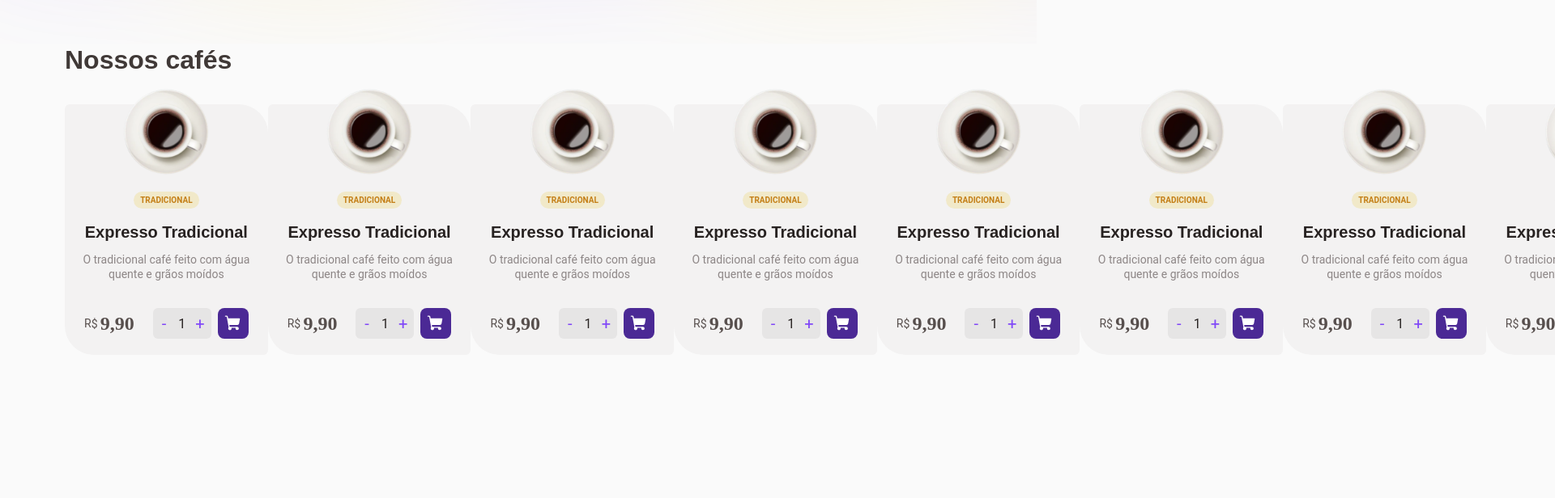
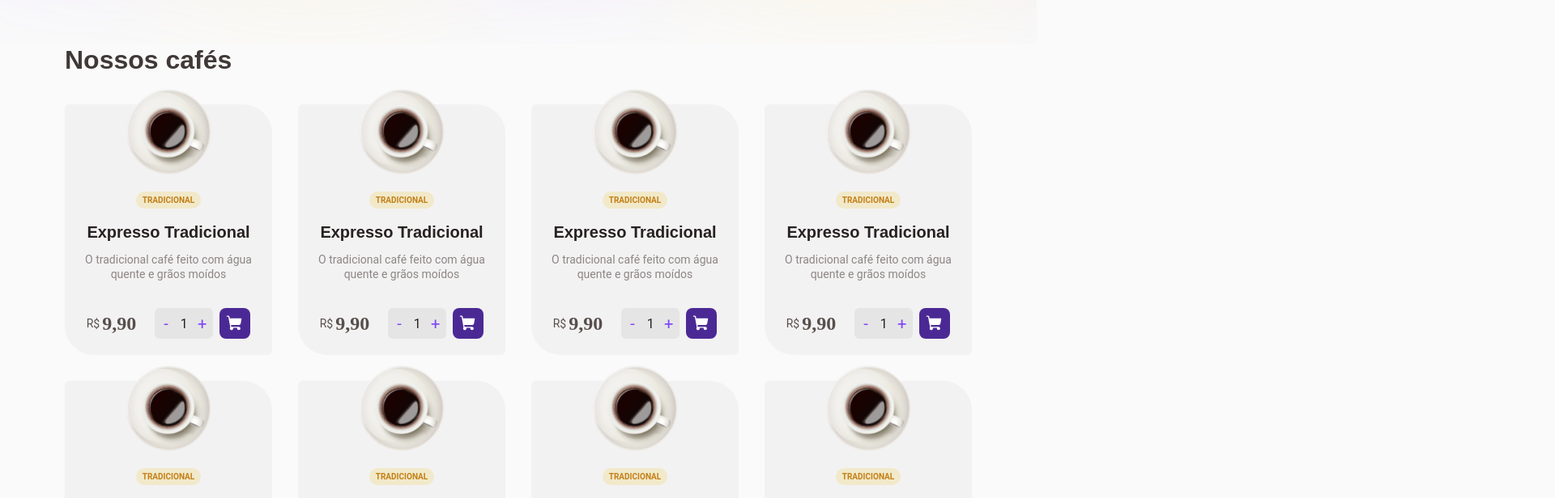
Before and after one commit to gw-rodrigues/ignite-react-2022-coffee-delivery, a React app: page / in a window 1280 px wide. Shown: the part 600-1216 px from the top of the page at 81% size, 1920 px wide, since content can reach past the window. Built offline with nearby package versions, Linux system fonts and the light colour scheme; the HTML template or start-up script is replaced by a standard one.

Commit message:
style: coffee list wrap and gap

```diff
--- a/src/pages/Home/styles.ts
+++ b/src/pages/Home/styles.ts
@@ -15,4 +15,6 @@ export const CoffeeListContainer = styled.ul`
 
   display: flex;
   justify-content: space-evenly;
+  flex-wrap: wrap;
+  gap: 2rem;
 `
```
